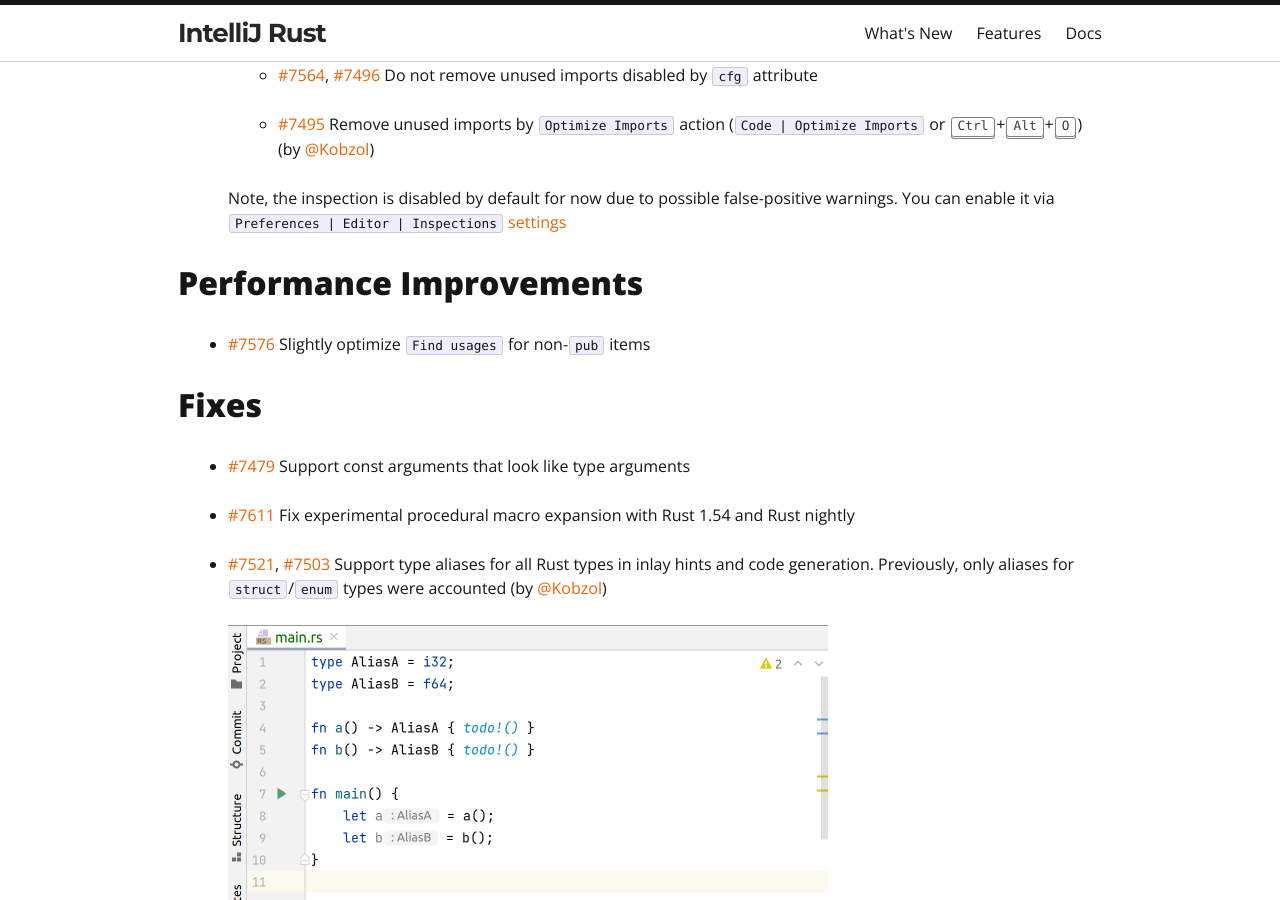
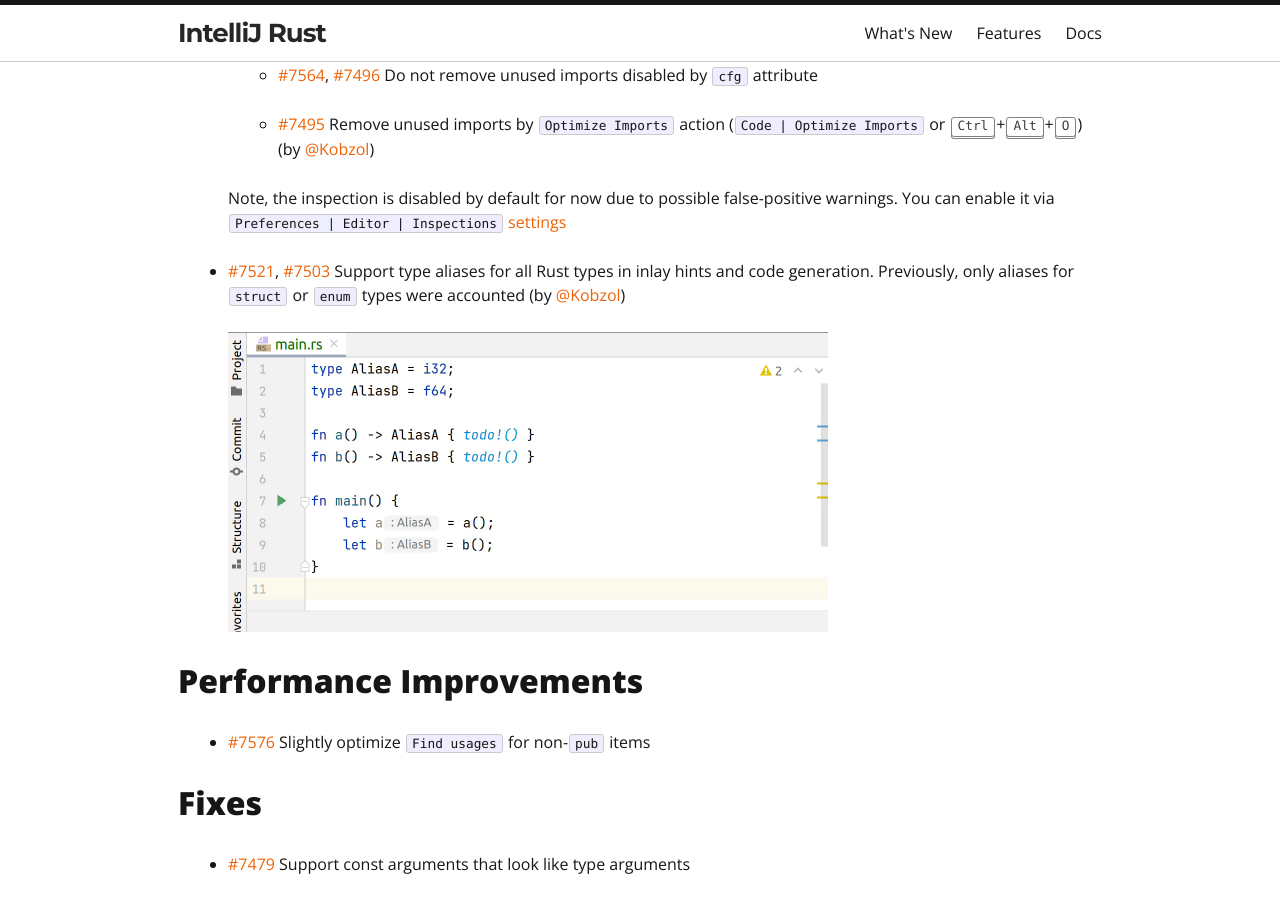
Before and after one commit to intellij-rust/intellij-rust.github.io, a Jekyll site: the page built from _posts/2021-08-02-changelog-152.markdown, in a window 1280 px wide and 900 px high, scrolled down 4849 px. Built offline with Jekyll 4.4.1, drawn with Linux system fonts in a browser that asks for light colours; nearby versions of some CDN libraries; some web fonts are replaced; some of the changed lines change nothing that is shown.

Commit message:
Move `type aliases` to `features`

```diff
--- a/_posts/2021-08-02-changelog-152.markdown
+++ b/_posts/2021-08-02-changelog-152.markdown
@@ -88,6 +88,11 @@
   Note, the inspection is disabled by default for now due to possible false-positive warnings. You can enable it via
   `Preferences | Editor | Inspections` [settings][inspection settings]
 
+* [#7521], [#7503] Support type aliases for all Rust types in inlay hints and code generation.
+  Previously, only aliases for `struct` or `enum` types were accounted (by [@Kobzol])
+
+  <img src="/assets/posts/changelog-152/alias.png" alt="type aliases" width="600px"/>
+
 ## Performance Improvements
 
 * [#7576] Slightly optimize `Find usages` for non-`pub` items
@@ -97,11 +102,6 @@
 * [#7479] Support const arguments that look like type arguments
 
 * [#7611] Fix experimental procedural macro expansion with Rust 1.54 and Rust nightly
-
-* [#7521], [#7503] Support type aliases for all Rust types in inlay hints and code generation.
-  Previously, only aliases for `struct`/`enum` types were accounted (by [@Kobzol])
-
-  <img src="/assets/posts/changelog-152/alias.png" alt="type aliases" width="600px"/>
 
 * [#7120] Don't suggest `pub(crate)` from other crates for auto-import
 
```
